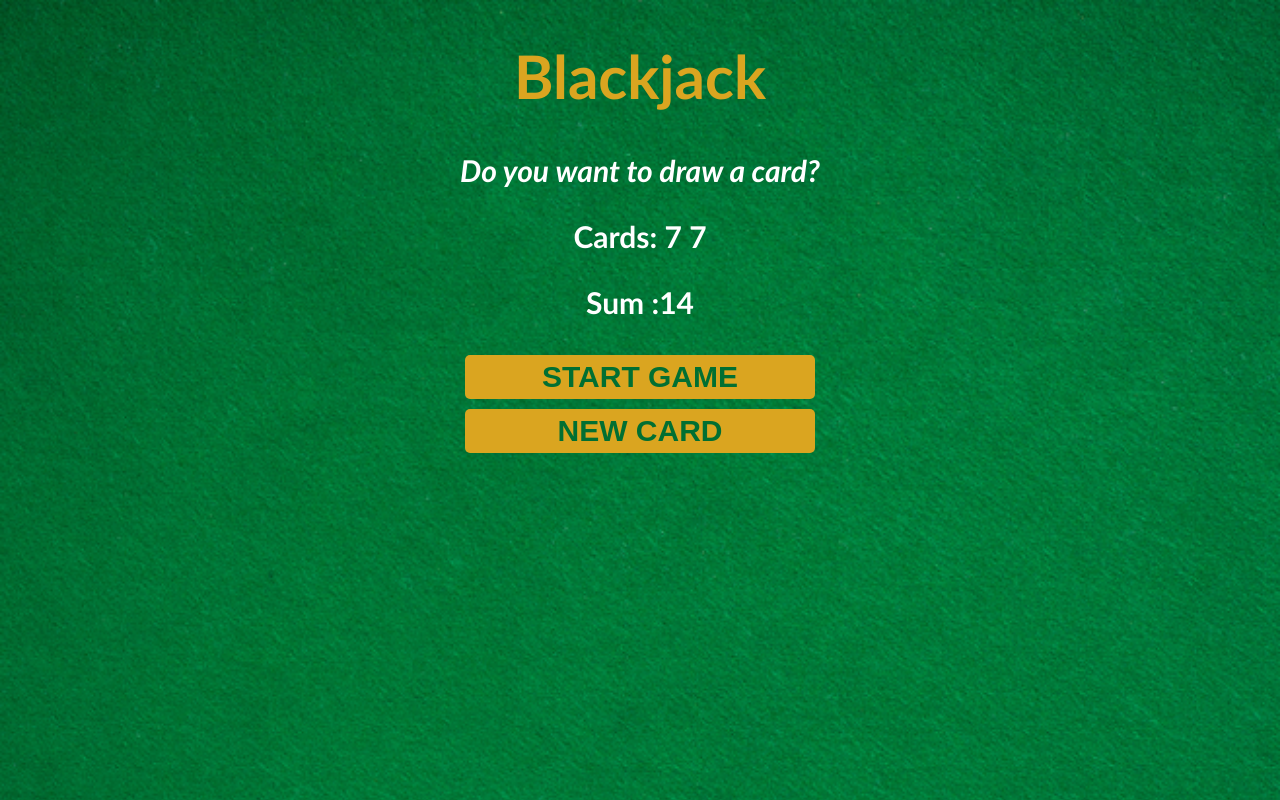
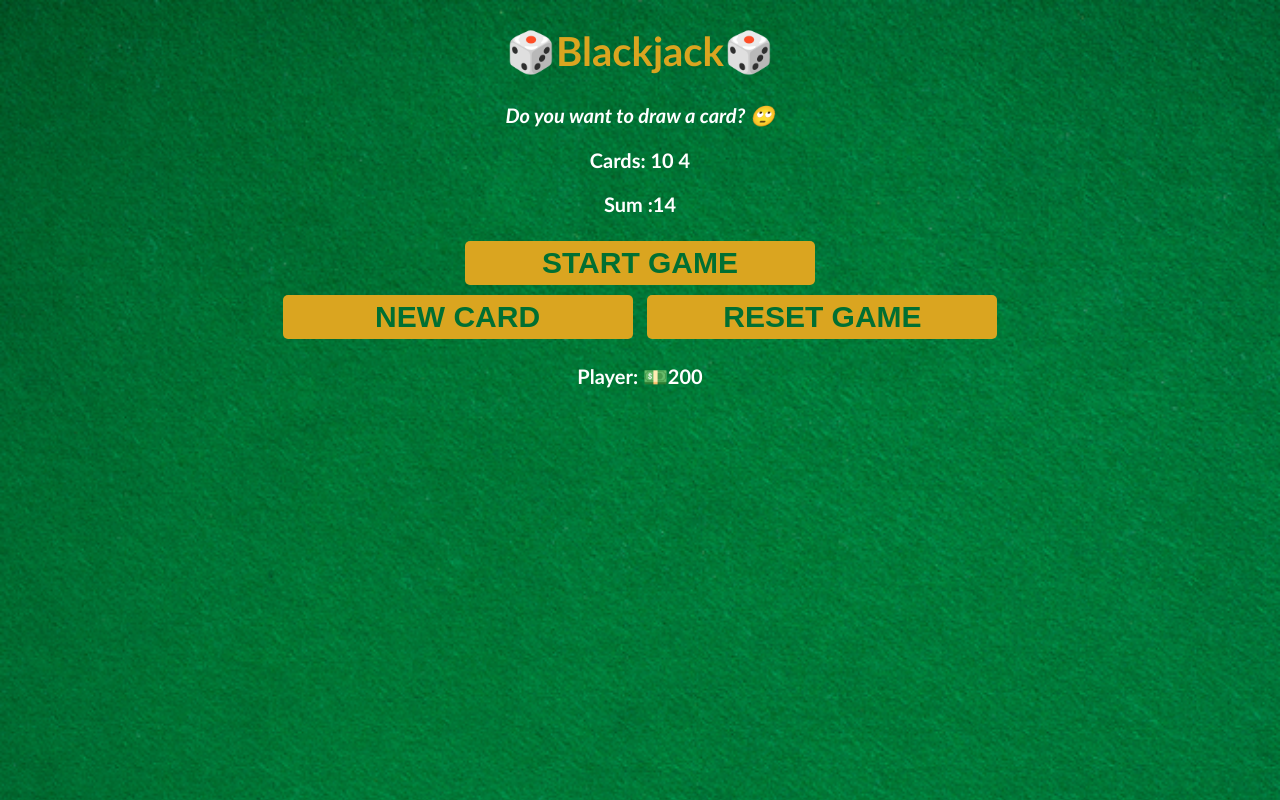
Before and after one commit to nam97viet/javascriptLearning, a plain HTML site: page BlackJackGame/index.html in a window 1280 px wide. Both pictures are taken after a click on the button "START GAME". Drawn offline with Linux system fonts and the light colour scheme.

Commit message:
blackjack done

```diff
--- a/BlackJackGame/index.html
+++ b/BlackJackGame/index.html
@@ -8,13 +8,15 @@
     <link rel="stylesheet" href="style.css">
 </head>
 <body>
-    <h1>Blackjack</h1>
-    <p id="message-el"></p>
+    <h1>🎲Blackjack🎲</h1>
+    <p id="message-el">🏆Want to play a round?🏆 </p>
     <p id="cards-el"></p>
     <p id="sum-el"></p>
     <button onclick="startGame()">START GAME</button>
     <br>
     <button onclick="newCard()">NEW CARD</button>
+    <button onclick="resetGame()">RESET GAME</button>
+    <p id="player-el"></p>
     <script src="index.js"></script>
 </body>
 </html>
--- a/BlackJackGame/index.js
+++ b/BlackJackGame/index.js
@@ -1,21 +1,40 @@
-let firstCard = getRandomCard()
-let secondCard = getRandomCard()
-let cards = [firstCard, secondCard]
-let sum = firstCard + secondCard
+let cards = []
+let sum = 0
 let hasBlackJack = false
-let isAlive = true
+let isAlive = false
 let message = ""
 let messageEl = document.getElementById("message-el")
 let sumEl = document.getElementById("sum-el")
-
 let cardsEl = document.getElementById("cards-el")
 
+let player = {
+    name: "Player",
+    chips: 200
+}
+
+let playerEl = document.getElementById("player-el")
+playerEl.textContent = player.name + ": 💵" + player.chips
+
+
+
 function getRandomCard(){
-    let randomCard = Math.floor(Math.random() * 10) + 1
-    return randomCard
+    let randomCard = Math.floor(Math.random() * 13) + 1
+    if (randomCard > 10){
+        return 10
+    } else if (randomCard === 1) {
+        return 11
+    } else {
+        return randomCard
+    }
 }
 
 function startGame() {
+    isAlive = true
+    let firstCard = getRandomCard()
+    let secondCard = getRandomCard()
+    sum = firstCard + secondCard
+    cards.push(firstCard)
+    cards.push(secondCard)
     renderGame()
 }
 
@@ -26,20 +45,47 @@ function renderGame() {
     }
     sumEl.textContent = "Sum :" + sum
     if (sum <= 20) {
-        message = "Do you want to draw a card?"
+        message = "Do you want to draw a card? 🙄"
     }
     else if (sum === 21) {
-        message = "You've got a Blackjack"
+        message = "You've got a Blackjack 😘"
+        hasBlackJack = true
+        updateChips()
     }
     else {
-        message = "You've out of the game!"
+        message = "You've out of the game! 💀 Click RESET GAME TO START AGAIN! 🤗"
+        isAlive = false
+        updateChips()
     }
     messageEl.textContent = message
 }
 
+function updateChips() {
+    if (hasBlackJack) {
+        player.chips += 10
+    }
+    else {
+        player.chips -= 10
+    }
+    playerEl.textContent = player.name + ": 💵" + player.chips;
+}
+
 function newCard() {
-    let card = getRandomCard()
-    sum += card
-    cards.push(card)
-    renderGame()
+    if (isAlive === true && hasBlackJack === false){
+        let card = getRandomCard()
+        sum += card
+        cards.push(card)
+        renderGame()
+    }
 }
+
+function resetGame() {
+    cards = [];
+    sum = 0;
+    hasBlackJack = false;
+    isAlive = false;
+    message = "";
+    cardsEl.textContent = "Cards: ";
+    sumEl.textContent = "Sum: ";
+    messageEl.textContent = message;
+}
--- a/BlackJackGame/style.css
+++ b/BlackJackGame/style.css
@@ -6,7 +6,7 @@ body {
     background-repeat: no-repeat;
     color: white;
     font-weight: bold;
-    font-size: 30px;
+    font-size: 20px;
 }
 
 h1 {
```
